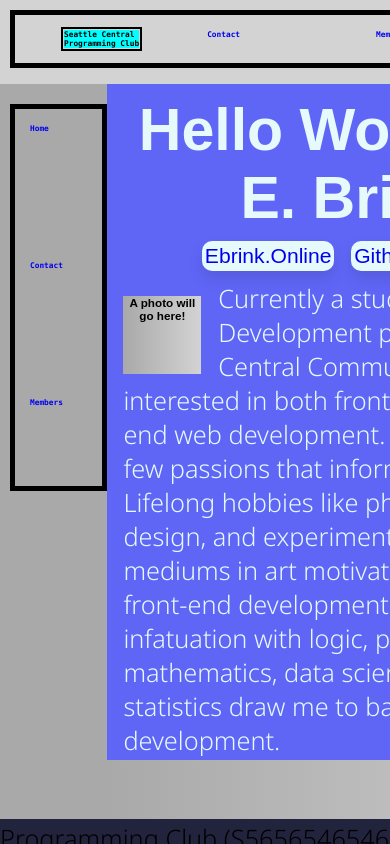
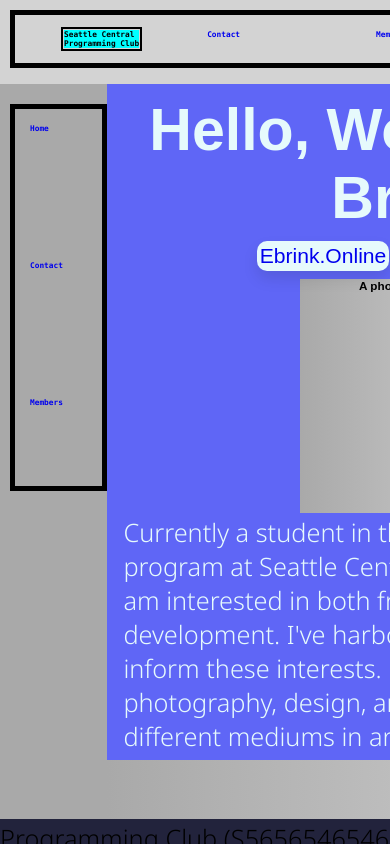
Before and after one commit to scc-programmingclub/sccprogrammingclub.com, a plain HTML site: page html/member-pages/E-Brink.html in a window 390 px wide. Shown: the top 844 px of the page. Drawn offline with Linux system fonts and the light colour scheme; a web font is replaced by a local one.

Commit message:
responsive

```diff
--- a/css/member-pages/ebrink.css
+++ b/css/member-pages/ebrink.css
@@ -20,7 +20,7 @@ main {
     grid-template-columns: 3fr 1fr;
     grid-template-rows: auto;
     grid-template-areas:
-    "banner banner banner banner"
+    "text text text projects"
     "text text text projects"
     "text text text projects"
     "text text text projects"
@@ -128,3 +128,34 @@ p {
 a:visited {
     color: rgb(55, 53, 53);
 }
+
+@media (max-width: 500px) {
+    #pic-temp {
+        float: none;
+        width: 60vw;
+        height: 60vw;
+        margin: auto;
+    }
+
+    #projects {
+        display: none;
+    }
+
+    .inner-page-body {
+        box-sizing: border-box;
+        color: #E6FAFC;
+        width: 100%;
+        height: 80vh;
+        border-radius: 10px;
+        padding: 0vh 0vh 0vh 2vh;
+        display: grid;
+        grid-template-columns: 3fr;
+        grid-template-rows: auto;
+        grid-template-areas:
+        "text text text"
+        "text text text"
+        "text text text"
+        "text text text"
+        ;
+    }
+}
--- a/html/member-pages/E-Brink.html
+++ b/html/member-pages/E-Brink.html
@@ -37,7 +37,7 @@
         </ul>
       </div>
       <div id="text">
-        <a id="top"></a><h1>Hello World! I'm E. Brink!</h1>
+        <a id="top"></a><h1>Hello, World! I'm E. Brink!</h1>
         <div id="about-links">
           <a href="https://ebrink.online">Ebrink.Online</a></h3>
           <a href="https://github.com/brinkbrink">Github</a>
@@ -51,24 +51,24 @@
 
         <p>Beyond school and work and the aforementioned interests I also love music, foraging, growing food, studying foodways and diasporas, history, social sciences, mycology, promoting community science, and my beloved cats.</p>
         <a id="one"></a><h3>Cards Against the Brink</h3>
-        <a href="https://www.ebrink.online/cards-redux">Live on ebrink.online</a>
+        <a href="https://www.ebrink.online/cards-redux">Live on Ebrink.Online</a>
         <a href="https://github.com/brinkbrink/cards-redux">Github repo</a>
               <p>This project began as a hunt for ways to entertain across the coast from my family during the early days of COVID-19. While the hunt provided me with plenty of options, they weren't the options I wanted, so naturally I decided to craft my own! I decided on shamelessly mocking the modern day classic <em>Cards Against Humanity</em> down to the <span class="helvetica">Helvetica Nue</span>. This web application utilizes CSS3, HTML5, vanilla JavaScript and JQuery.</p>
             <a id="two"></a><h3>Revamped Local Roastery Website</h3>
-            <a href="https://www.ebrink.online/scc/it162/fp/index.php">Live on ebrink.online</a>
+            <a href="https://www.ebrink.online/scc/it162/fp/index.php">Live on Ebrink.Online</a>
             <a href="https://github.com/brinkbrink/che">Github repo</a>
             <a href="https://docs.google.com/document/d/1-yeSdxcXXtE7yaMLrHRgP27o7qqcEoLszNDxb-JuiS4/edit?usp=sharing">A Case Study</a>
               <p>Cafe Che Che is a local, woman-owned coffee bean roastery with a website poised to show off their products, give more information about the business and its owner, host a store for national orders as well as provide a Google form for local orders. The owner of the business and its accompanying website came to me for a website refresh. It “worked,” but it still had unfulfilled potential.</p>
             <a id="three"></a><h3>Tapes on Deck</h3>
-            <a href="https://ebrink.online/tapes">Live on ebrink.online</a>
+            <a href="https://ebrink.online/tapes">Live on Ebrink.Online</a>
             <a href="https://github.com/brinkbrink/tapes">Github repo</a>
               <p>A full-stack web application made to keep track of the user's tape collection or inventory. This application utilizes React, Express, and Node.js technologies.</p>
             <a id="four"></a><h3>Custom RSS Feeds</h3>
-            <a href="https://ebrink.online/rss">Live on ebrink.online</a>
+            <a href="https://ebrink.online/rss">Live on Ebrink.Online</a>
             <a href="https://github.com/brinkbrink/p4-rss-feed">Github repo</a>
-              <p>Worked as team lead to create customizeable RSS feed web application. Uses SQL to scrape XML, Bootswatch for styles, and PHP to tie it all together.</p>
+              <p>Worked as team lead to create customizeable RSS feed web application. Uses SQL to store manipulated XML format to scape feeds, Bootswatch for styles, and PHP to tie it all together.</p>
             <a id="five"></a><h3>An Artist's Portfolio</h3>
-            <a href="https://ebrink.online/artist">Live on ebrink.online</a>
+            <a href="https://Ebrink.Online/artist">Live on Ebrink.Online</a>
             <a href="https://github.com/brinkbrink/vic-v1">Github repo</a>
               <p>Seattle area musician and artist was in need of a new website to showcase their work. They wanted something simple so as not to distract from their intricate illustrations and album cover art. This website includes a main page featuring illustrations, a page with embedded music, as well as contact and project pages.</p>
           </div>
```
